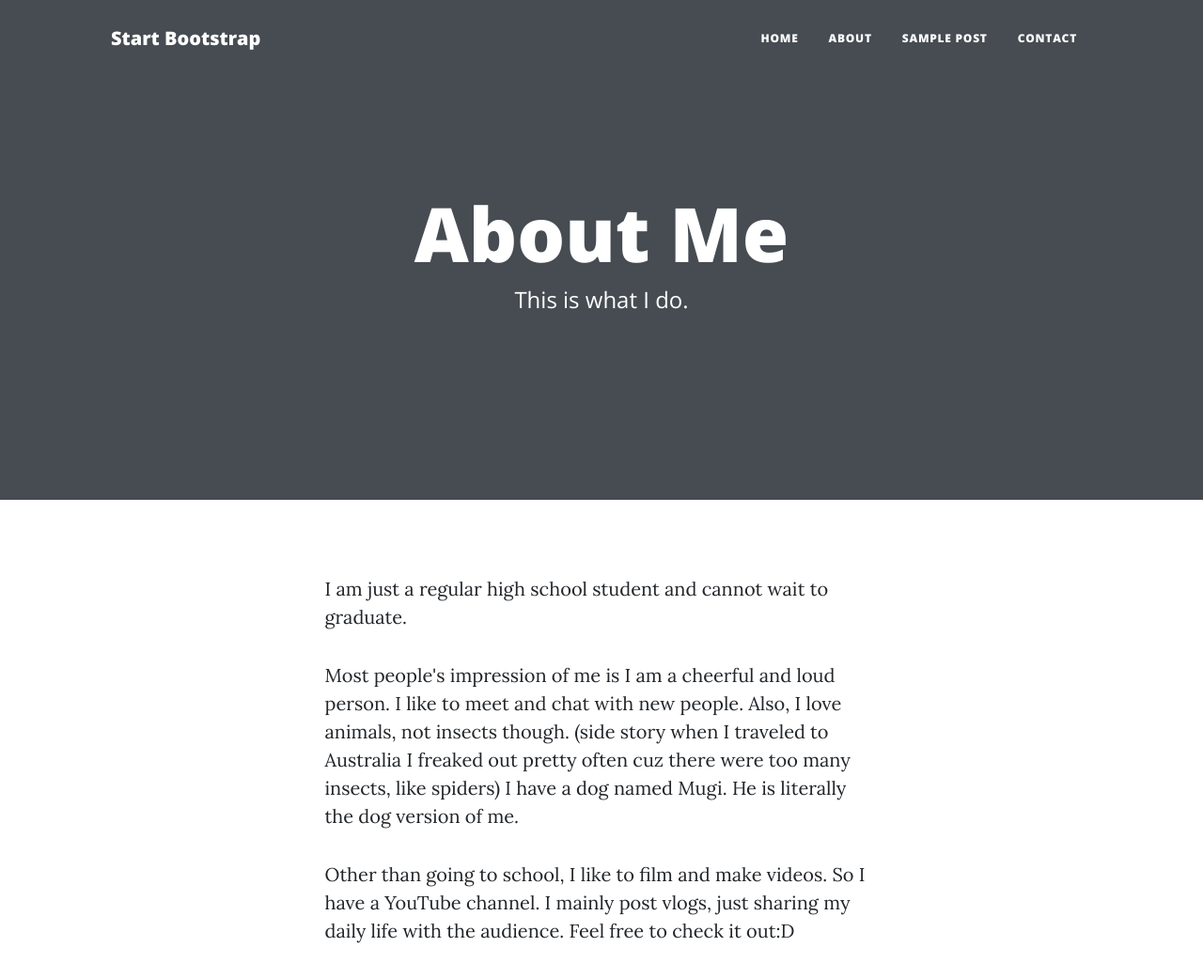
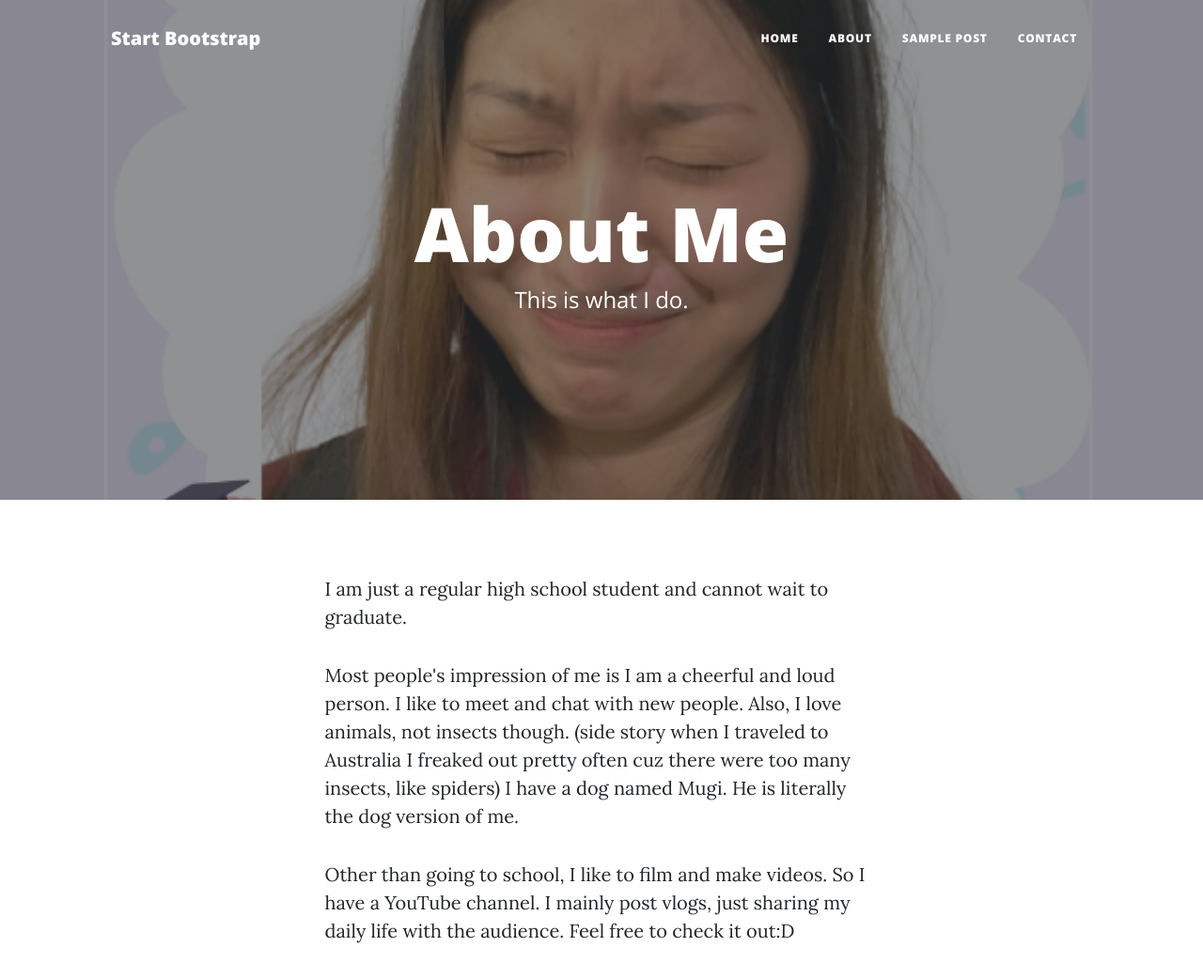
Before and after one commit to silivia417/silivia417.github.io, a plain HTML site: page about.html in a window 1280 px wide. Shown: the top 1041 px of the page at 94% size. Drawn offline with nearby package versions, Linux system fonts and the light colour scheme.

Commit message:
Update about.html

```diff
--- a/about.html
+++ b/about.html
@@ -35,7 +35,7 @@
             </div>
         </nav>
         <!-- Page Header-->
-        <header class="masthead" style="background-image: url('assets/img/Screen Shot 2024-05-16 at 08.15.10.png')">
+        <header class="masthead" style="background-image: url('assets/img/about 2024-05-16 at 08.15.10.png')">
             <div class="container position-relative px-4 px-lg-5">
                 <div class="row gx-4 gx-lg-5 justify-content-center">
                     <div class="col-md-10 col-lg-8 col-xl-7">
```
